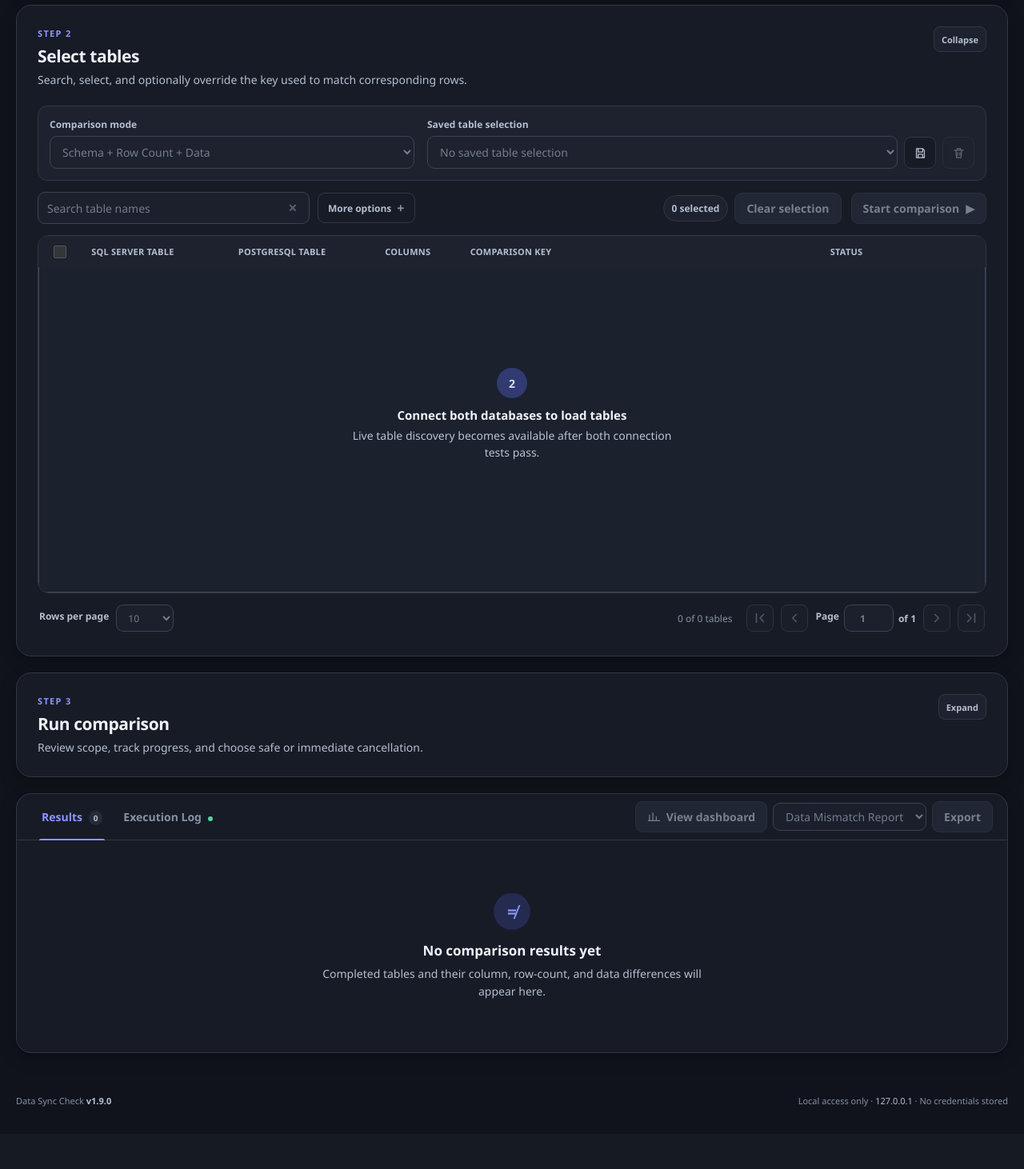
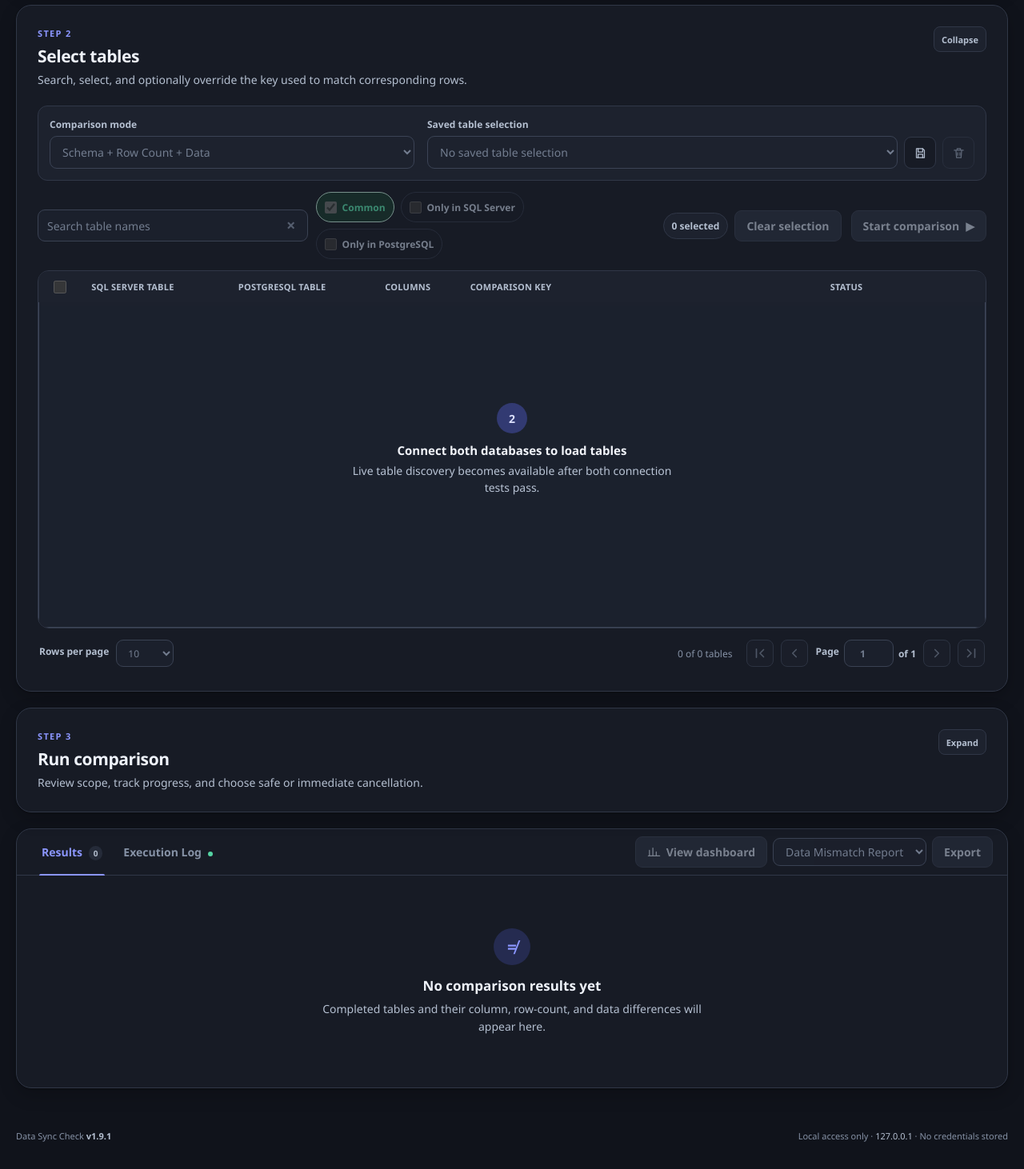
Before and after one commit to karthikeyaguptha/DBDataCompare, a Flask app: page / in a window 1280 px wide, after a click on "Expand". Shown: the part 992-2454 px from the top of the page at 80% size. Before the commit the page ends 2376 px from the top, so only its background shows below. Run offline with Flask 3, Linux system fonts and the light colour scheme; data that the repository does not hold is empty.

Commit message:
fix: refine table selection and Step 3 settings

```diff
--- a/db_compare/web.py
+++ b/db_compare/web.py
@@ -52,7 +52,7 @@
         {
             "application": "Data Sync Check",
             "status": "ready",
-            "phase": "v1.9.0-step-two-and-saved-table-selections",
+            "phase": "v1.9.1-step-two-selection-refinements",
         }
     )
 
--- a/requirements.txt
+++ b/requirements.txt
@@ -1,4 +1,4 @@
-# Data Sync Check v1.9.0
+# Data Sync Check v1.9.1
 # Supported runtime: CPython 3.13 x64 on Windows.
 # setup.bat installs binary packages only to prevent local C/C++ compilation.
 Flask==3.1.3
--- a/static/css/styles.css
+++ b/static/css/styles.css
@@ -1422,80 +1422,10 @@
 
 .status-filters {
     display: flex;
-    flex: 0 0 auto;
-    flex-wrap: nowrap;
+    flex: 1 1 auto;
+    flex-wrap: wrap;
     align-items: center;
     gap: 8px;
-}
-
-.table-filter-options {
-    position: relative;
-}
-
-.table-filter-options summary {
-    display: inline-flex;
-    min-height: 38px;
-    align-items: center;
-    gap: 7px;
-    padding: 7px 12px;
-    border: 1px solid var(--line);
-    border-radius: 9px;
-    background: var(--surface);
-    color: var(--ink-soft);
-    cursor: pointer;
-    font-size: 12px;
-    font-weight: 700;
-    list-style: none;
-    white-space: nowrap;
-}
-
-.table-filter-options summary::-webkit-details-marker {
-    display: none;
-}
-
-.table-filter-options summary::after {
-    content: "+";
-    color: var(--ink-faint);
-    font-size: 16px;
-    line-height: 1;
-}
-
-.table-filter-options[open] summary {
-    border-color: var(--primary);
-    box-shadow: 0 0 0 3px var(--primary-soft);
-    color: var(--primary);
-}
-
-.table-filter-options[open] summary::after {
-    content: "−";
-}
-
-.table-filter-options-menu {
-    position: absolute;
-    z-index: 8;
-    top: calc(100% + 8px);
-    left: 0;
-    display: grid;
-    min-width: 224px;
-    gap: 8px;
-    padding: 12px;
-    border: 1px solid var(--line);
-    border-radius: 12px;
-    background: var(--surface);
-    box-shadow: var(--shadow-lg);
-}
-
-.options-label {
-    color: var(--ink-faint);
-    font-size: 10px;
-    font-weight: 750;
-    letter-spacing: 0.05em;
-    text-transform: uppercase;
-}
-
-.table-filter-options-menu .filter-check {
-    width: 100%;
-    border-radius: 8px;
 }
 
 .filter-check {
@@ -1868,6 +1798,8 @@
 }
 
 .run-settings select {
+    width: 100%;
+    min-height: 40px;
     margin: 0;
 }
 
@@ -1946,6 +1878,16 @@
 .run-summary strong {
     color: var(--ink-soft);
     font-size: 13px;
+    line-height: 1.35;
+    overflow-wrap: anywhere;
+}
+
+.batch-size-summary {
+    margin: 0;
+}
+
+.batch-size-summary > span {
+    margin-bottom: 5px;
 }
 
 .progress-panel {
@@ -2705,11 +2647,6 @@
         flex-wrap: wrap;
     }
 
-    .table-filter-options-menu {
-        right: auto;
-        left: 0;
-    }
-
     .intro {
         gap: 15px;
     }
--- a/templates/dashboard.html
+++ b/templates/dashboard.html
@@ -19,8 +19,8 @@
             document.documentElement.dataset.theme = theme;
         })();
     </script>
-    <link rel="stylesheet" href="{{ url_for('static', filename='css/dashboard.css', v='1.9.0') }}">
-    <script src="{{ url_for('static', filename='js/dashboard.js', v='1.9.0') }}" defer></script>
+    <link rel="stylesheet" href="{{ url_for('static', filename='css/dashboard.css', v='1.9.1') }}">
+    <script src="{{ url_for('static', filename='js/dashboard.js', v='1.9.1') }}" defer></script>
 </head>
 <body data-run-id="{{ summary.run_id }}">
     <main class="report-page">
--- a/templates/index.html
+++ b/templates/index.html
@@ -17,8 +17,8 @@
             document.documentElement.dataset.theme = saved || "dark";
         })();
     </script>
-    <link rel="stylesheet" href="{{ url_for('static', filename='css/styles.css', v='1.9.0') }}">
-    <script src="{{ url_for('static', filename='js/app.js', v='1.9.0') }}" defer></script>
+    <link rel="stylesheet" href="{{ url_for('static', filename='css/styles.css', v='1.9.1') }}">
+    <script src="{{ url_for('static', filename='js/app.js', v='1.9.1') }}" defer></script>
 </head>
 <body>
     <a class="skip-link" href="#workspace">Skip to workspace</a>
@@ -395,10 +395,6 @@
                         aria-label="Clear table search" title="Clear search" disabled>×</button>
                 </label>
                 <div class="status-filters" role="group" aria-label="Filter tables by availability">
-                    <details class="table-filter-options">
-                        <summary>More options</summary>
-                        <div class="table-filter-options-menu">
-                            <span class="options-label">Table availability</span>
                     <label class="filter-check common">
                         <input class="table-status-filter" type="checkbox" value="available" checked disabled>
                         <span>Common</span>
@@ -411,8 +407,6 @@
                         <input class="table-status-filter" type="checkbox" value="postgres_only" disabled>
                         <span>Only in PostgreSQL</span>
                     </label>
-                        </div>
-                    </details>
                 </div>
                 <div class="selection-actions">
                     <span class="selection-count" id="selectionCount">0 selected</span>
@@ -540,7 +534,7 @@
                     <span>Comparison mode</span>
                     <strong id="selectedModeSummary">Schema + Row Count + Data</strong>
                 </div>
-                <label>
+                <label class="run-summary batch-size-summary">
                     <span>Batch size</span>
                     <select id="batchSize" disabled>
                         <option value="5000" selected>5,000 rows</option>
@@ -694,7 +688,7 @@
     </button>
 
     <footer class="footer">
-        <span>Data Sync Check <b>v1.9.0</b></span>
+        <span>Data Sync Check <b>v1.9.1</b></span>
         <span>Local access only · <code>127.0.0.1</code> · No credentials stored</span>
     </footer>
 </body>
```
Also changed, not shown: GIT_CHECKPOINT.md (+5 -5 lines), RELEASE_NOTES-v1.9.1.md (added, +11 -0 lines), docs/INSTALLATION.md (+2 -2 lines), static/js/app.js (+27 -8 lines), tests/test_web.py (+59 -20 lines), README.md, 5 other files. Lines whose indentation alone changed are shown as unchanged.
